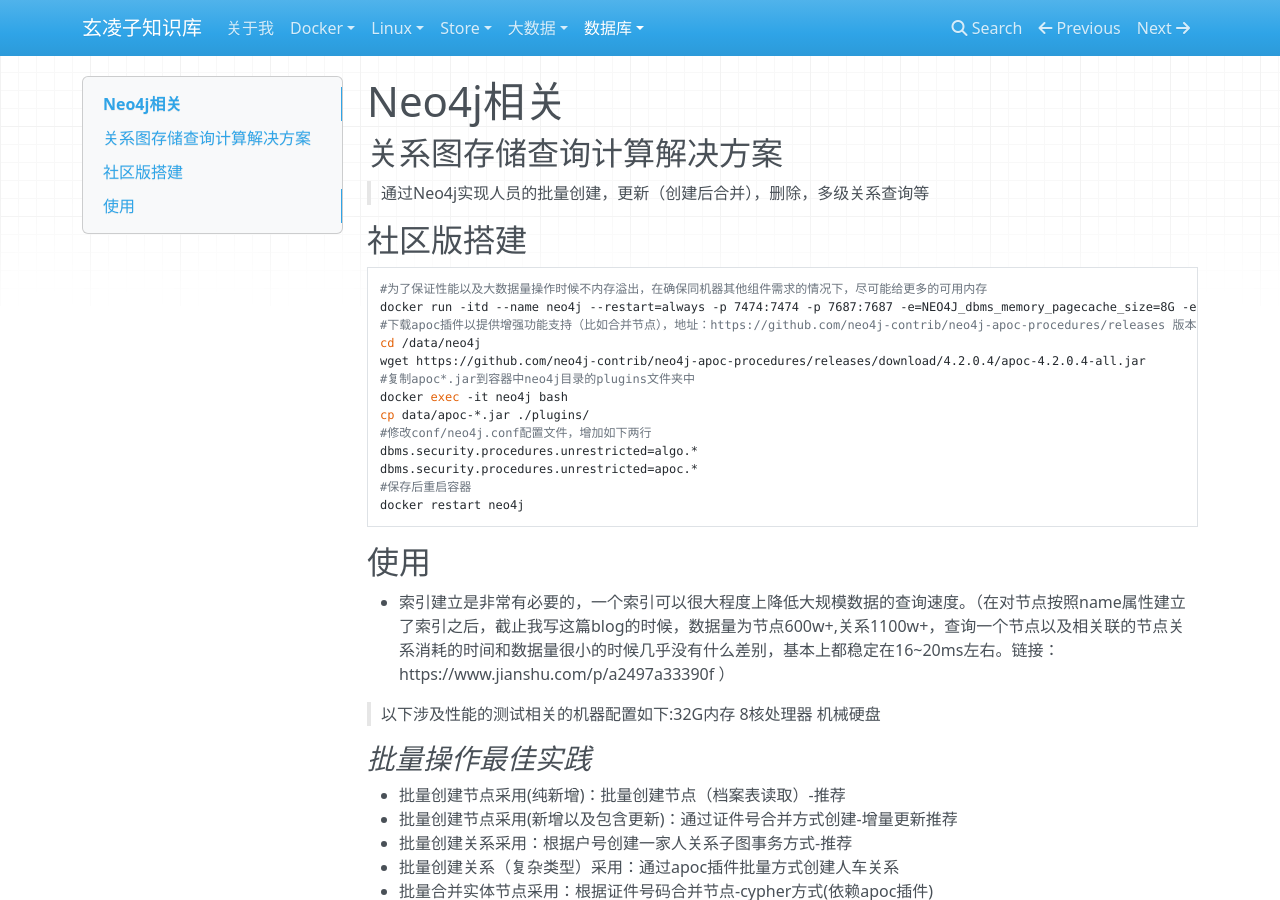
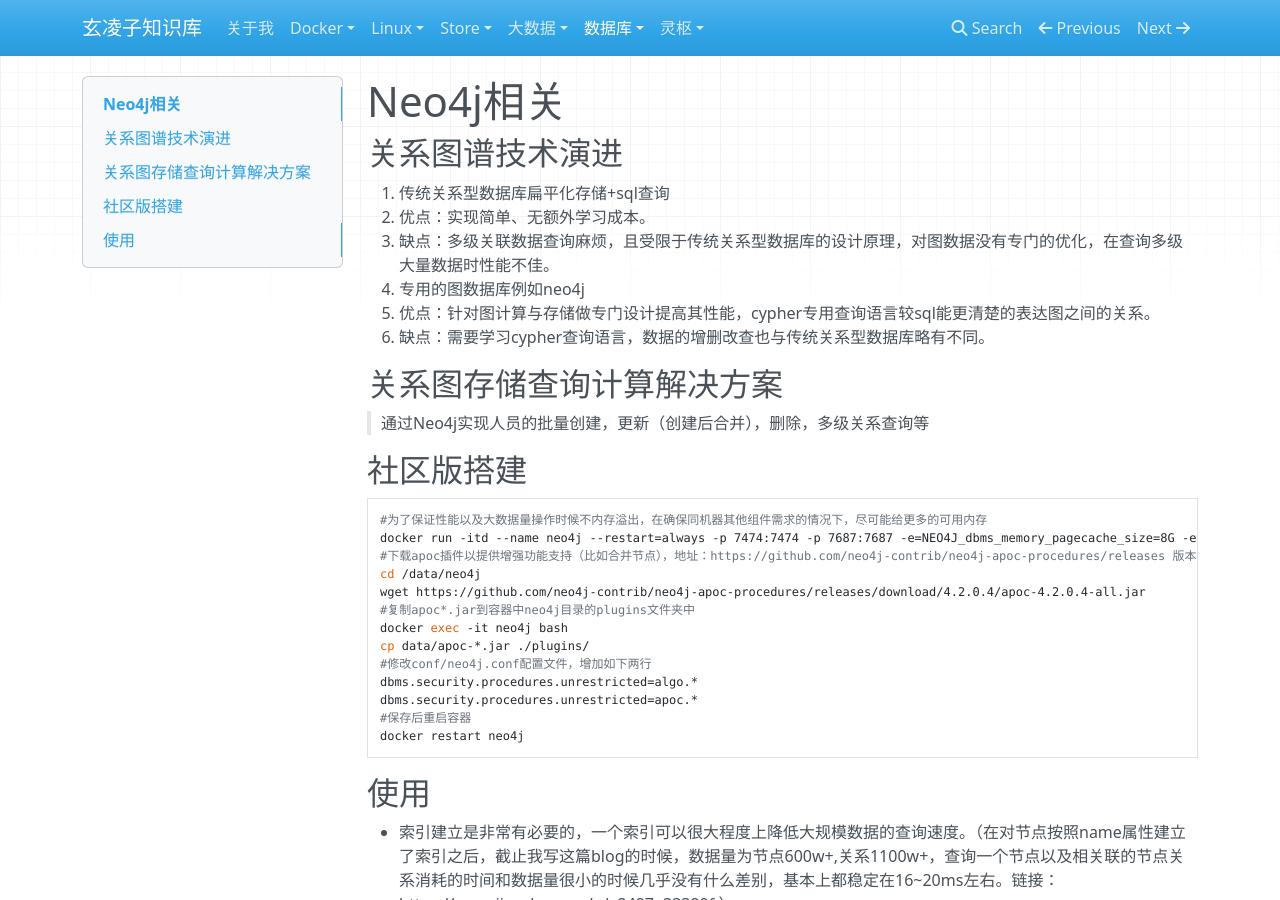
Before and after one commit to icefairy/mywiki, an MkDocs documentation site: the page built from docs/数据库/neo4j.md, in a window 1280 px wide and 900 px high. Built offline with MkDocs 1.6.1, drawn with Linux system fonts in a browser that asks for light colours; nearby versions of some CDN libraries; a script that is not in the unit is left out.

Commit message:
update neo4j

```diff
--- a/docs/数据库/neo4j.md
+++ b/docs/数据库/neo4j.md
@@ -1,4 +1,13 @@
 # Neo4j相关
+
+## 关系图谱技术演进
+
+1. 传统关系型数据库扁平化存储+sql查询
+   1. 优点：实现简单、无额外学习成本。
+   2. 缺点：多级关联数据查询麻烦，且受限于传统关系型数据库的设计原理，对图数据没有专门的优化，在查询多级大量数据时性能不佳。
+2. 专用的图数据库例如neo4j
+   1. 优点：针对图计算与存储做专门设计提高其性能，cypher专用查询语言较sql能更清楚的表达图之间的关系。
+   2. 缺点：需要学习cypher查询语言，数据的增删改查也与传统关系型数据库略有不同。
 
 ## 关系图存储查询计算解决方案
 
```
Also changed, not shown: docs/灵枢/经络干支.md (added, +24 -0 lines).
